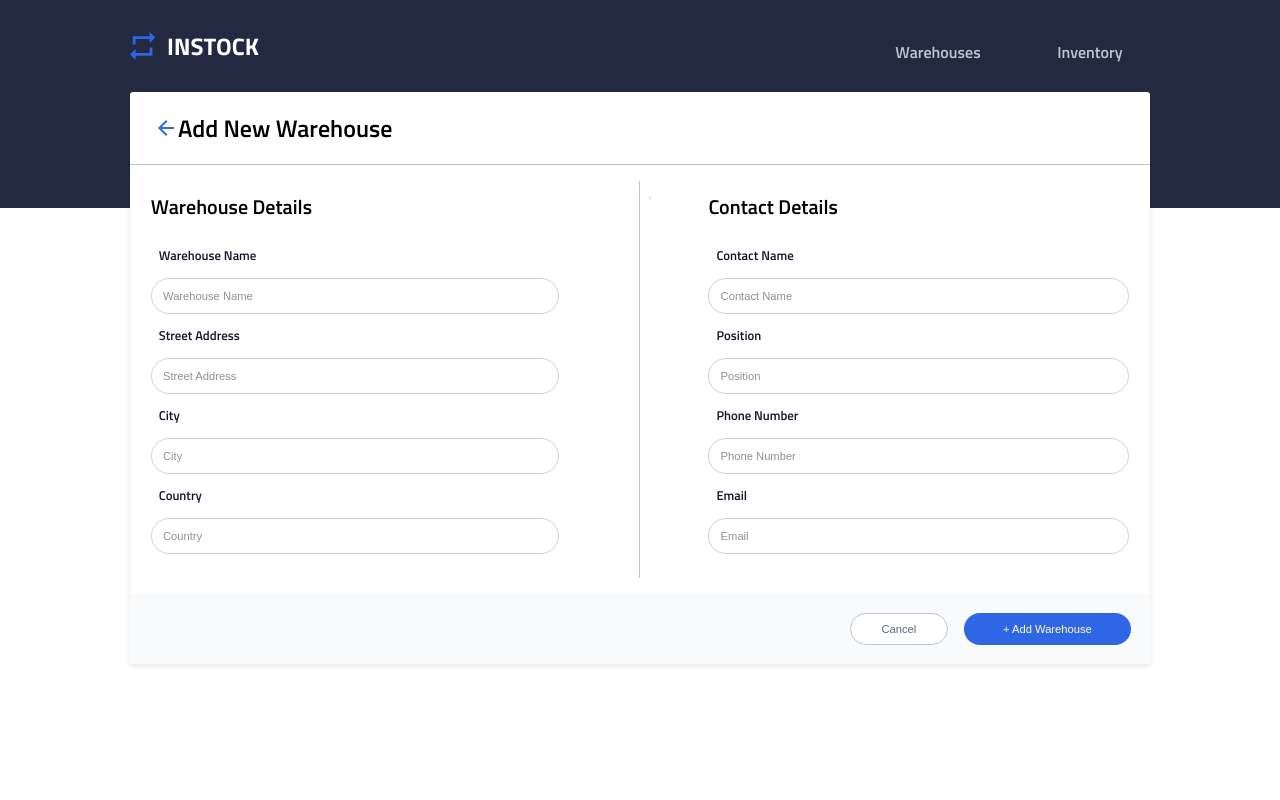
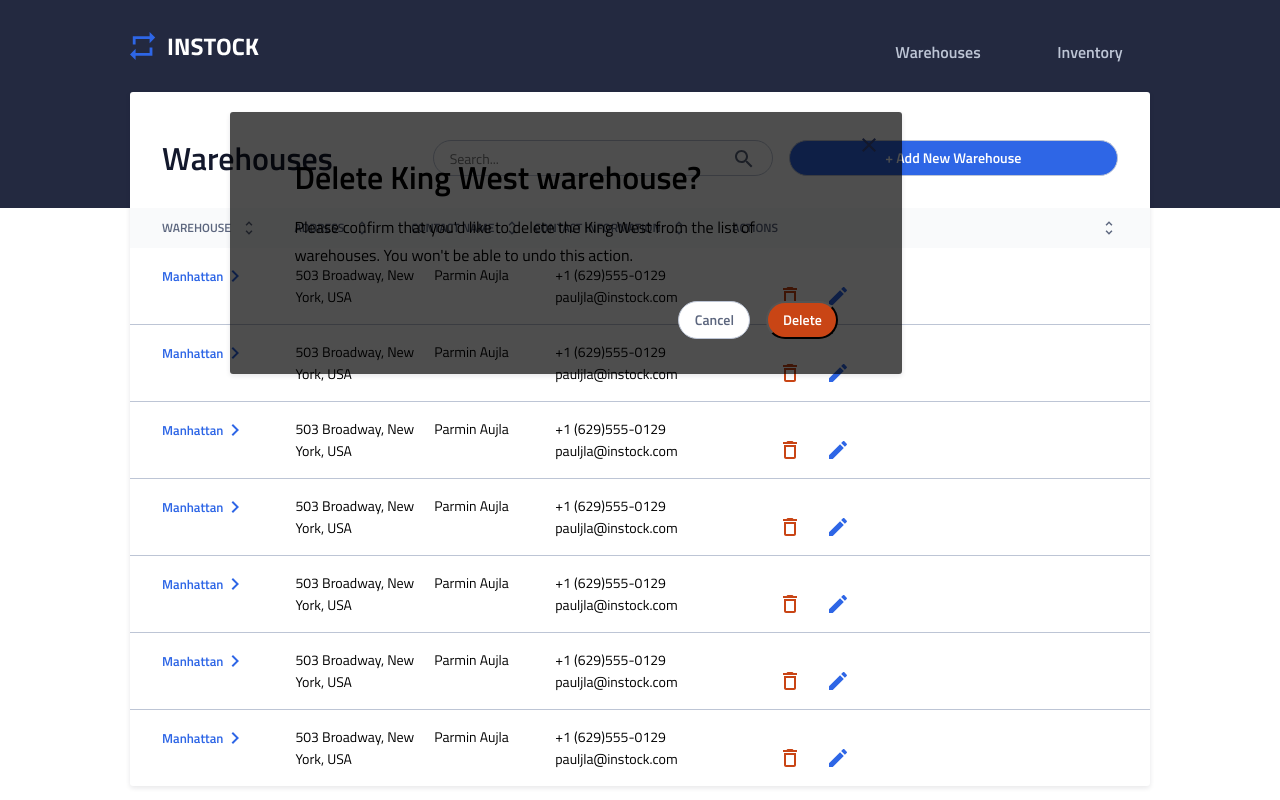
Before and after one commit to Hog837/instock, a React (Create React App) app in the folder client/: page / in a window 1280 px wide. Built offline with nearby package versions, Linux system fonts and the light colour scheme.

Commit message:
adding chenges to warehouse.js

```diff
--- a/client/src/pages/warehouse/WareHouse.js
+++ b/client/src/pages/warehouse/WareHouse.js
@@ -1,13 +1,11 @@
 import React from 'react'
-import NewWarehouse from '../../components/NewWarehouse/NewWarehouse';
-//import WarehouseList from '../../components/WarehouseList/WarehouseList';
-//import './newWarehouse.scss'
-//import "./WareHouse.scss";
+import WarehouseList from '../../components/WarehouseList/WarehouseList'
+import "./WareHouse.scss";
 
 export default function WareHouse() {
     return (
-        <div>
-            <NewWarehouse/>
+        <div className="page">
+            <WarehouseList/>
         </div>
     )
 }
```
